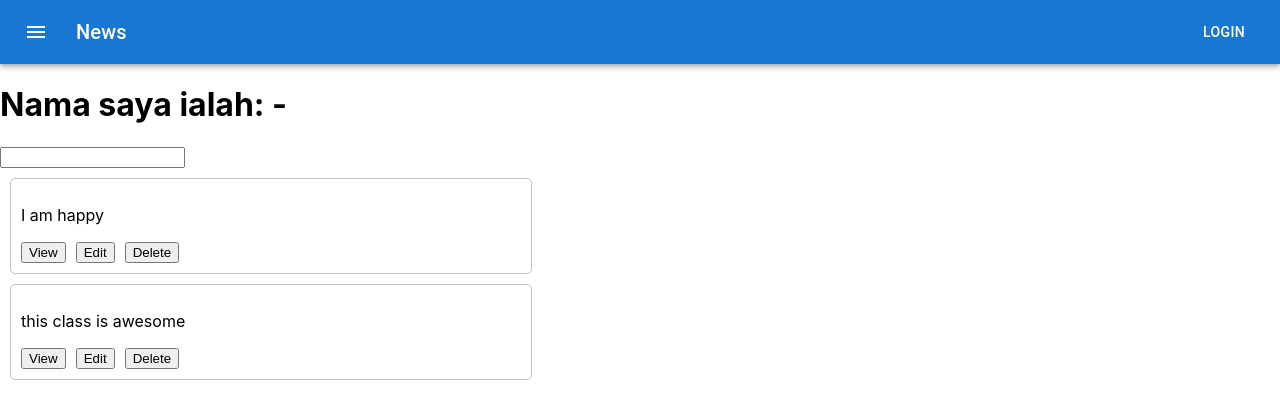
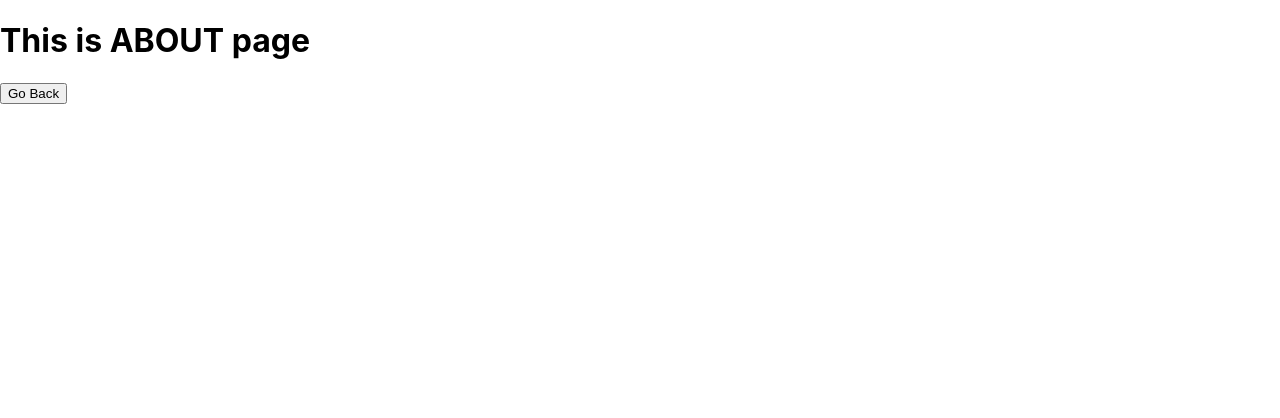
Before and after one commit to skolacode/safwan-one-one, a React (Create React App) app in the folder todo-app/: page /safwan in a window 1280 px wide. Shown: the top 418 px of the page. Built offline with nearby package versions, Linux system fonts and the light colour scheme.

Commit message:
1. implement a routing feature 2. create about page

```diff
--- a/todo-app/src/index.jsx
+++ b/todo-app/src/index.jsx
@@ -4,11 +4,29 @@ import './index.css';
 import reportWebVitals from './reportWebVitals';
 
 import { HomePage } from './pages/HomePage'
+import { AboutPage } from './pages/AboutPage';
+
+import {
+  createBrowserRouter,
+  RouterProvider,
+} from "react-router-dom";
+
+const router = createBrowserRouter([
+  {
+    path: "/",
+    element: <HomePage />,
+  },
+  {
+    path: "/safwan",
+    element: <AboutPage />,
+  },
+]);
+
 
 const root = ReactDOM.createRoot(document.getElementById('root'));
 root.render(
   <React.StrictMode>
-    <HomePage />
+    <RouterProvider router={router} />
   </React.StrictMode>
 );
 
--- /dev/null
+++ b/todo-app/src/pages/AboutPage.jsx
@@ -0,0 +1,15 @@
+import React from 'react'
+import { useNavigate } from 'react-router-dom'
+
+export const AboutPage = () => {
+
+  const navigate = useNavigate()
+
+  return (
+    <div>
+      <h1>This is ABOUT page</h1>
+
+      <button onClick={() => navigate('/')}>Go Back</button>
+    </div>
+  )
+}
--- a/todo-app/src/pages/HomePage.jsx
+++ b/todo-app/src/pages/HomePage.jsx
@@ -6,10 +6,14 @@ import Typography from '@mui/material/Typography';
 import Button from '@mui/material/Button';
 import IconButton from '@mui/material/IconButton';
 import MenuIcon from '@mui/icons-material/Menu';
+import { useNavigate } from "react-router-dom";
 
 import { LandingPage } from './LandingPage';
 
 export const HomePage = () => {
+
+  const navigate = useNavigate();
+
   return (
     <Box sx={{ flexGrow: 1 }}>
       <AppBar position="static">
@@ -33,6 +37,9 @@ export const HomePage = () => {
       {/* This is the body */}
       <LandingPage />
 
+
+      <button onClick={() => navigate('/safwan')}>Goto About Page</button>
+
     </Box>
   );
 }
```
